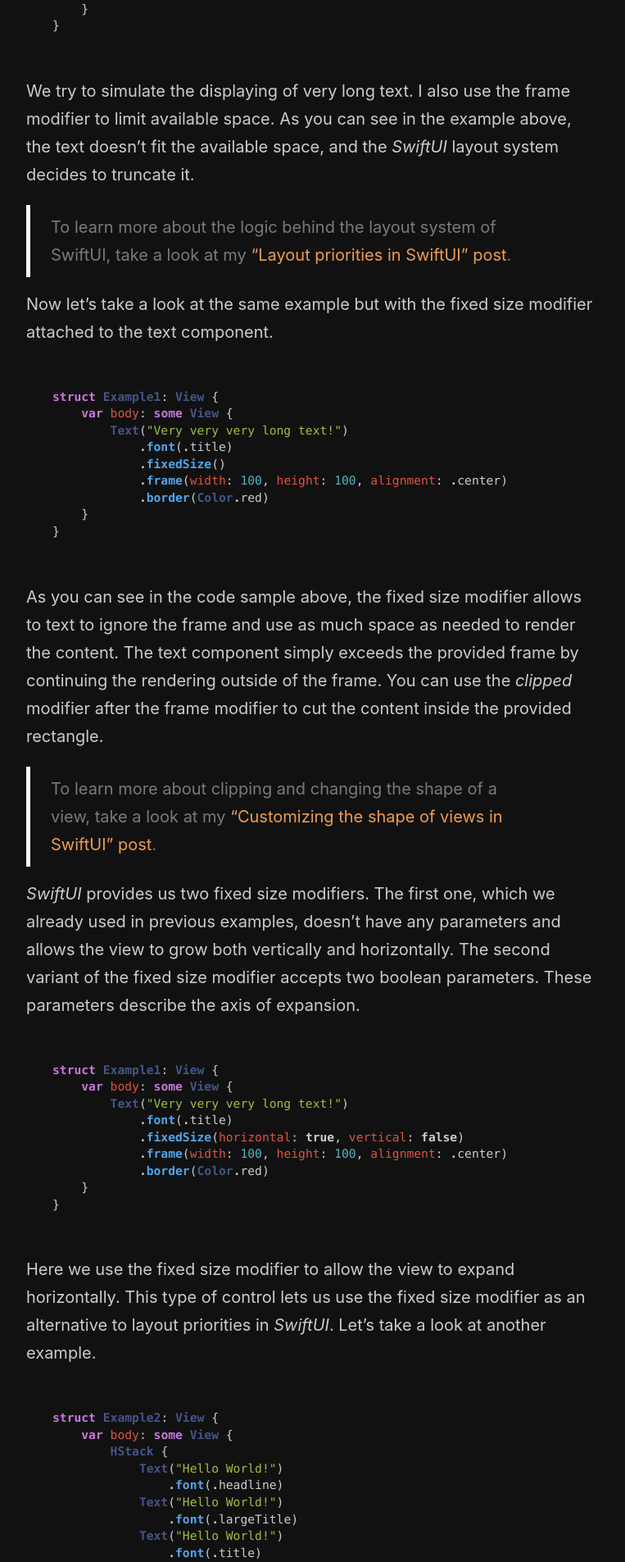
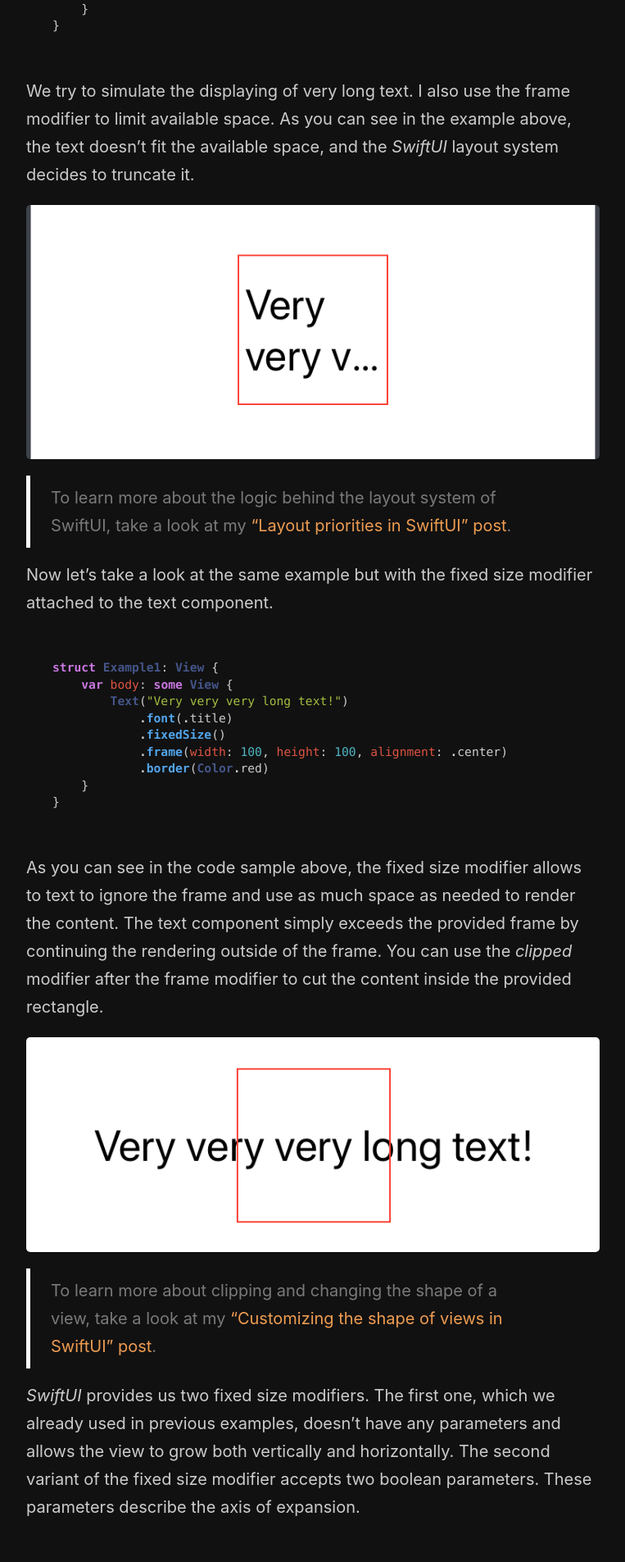
Before and after one commit to mecid/mecid.github.io, a Jekyll site: the page built from _posts/2020-04-29-the-magic-of-fixed-size-modifier-in-swiftui.md, in a window 1280 px wide. Shown: the part 793-2698 px from the top of the page at 82% size, without its empty margins (258-1021 px from the left). Built offline with Jekyll 4.4.1, drawn with Linux system fonts in a browser that asks for light colours.

Commit message:
Update 2020-04-29-the-magic-of-fixed-size-modifier-in-swiftui.md

````diff
--- a/_posts/2020-04-29-the-magic-of-fixed-size-modifier-in-swiftui.md
+++ b/_posts/2020-04-29-the-magic-of-fixed-size-modifier-in-swiftui.md
@@ -22,6 +22,8 @@ struct Example1: View {
 
 We try to simulate the displaying of very long text. I also use the frame modifier to limit available space. As you can see in the example above, the text doesn't fit the available space, and the *SwiftUI* layout system decides to truncate it.
 
+![fixed-size](/public/fixedSize1.png)
+
 > To learn more about the logic behind the layout system of SwiftUI, take a look at my ["Layout priorities in SwiftUI" post](/2020/04/15/layout-priorities-in-swiftui/).
 
 Now let's take a look at the same example but with the fixed size modifier attached to the text component.
@@ -39,6 +41,8 @@ struct Example1: View {
 ```
 
 As you can see in the code sample above, the fixed size modifier allows to text to ignore the frame and use as much space as needed to render the content. The text component simply exceeds the provided frame by continuing the rendering outside of the frame. You can use the *clipped* modifier after the frame modifier to cut the content inside the provided rectangle.
+
+![fixed-size](/public/fixedSize2.png)
 
 > To learn more about clipping and changing the shape of a view, take a look at my ["Customizing the shape of views in SwiftUI" post](/2020/02/12/customizing-the-shape-of-views-in-swiftui/).
 
````
